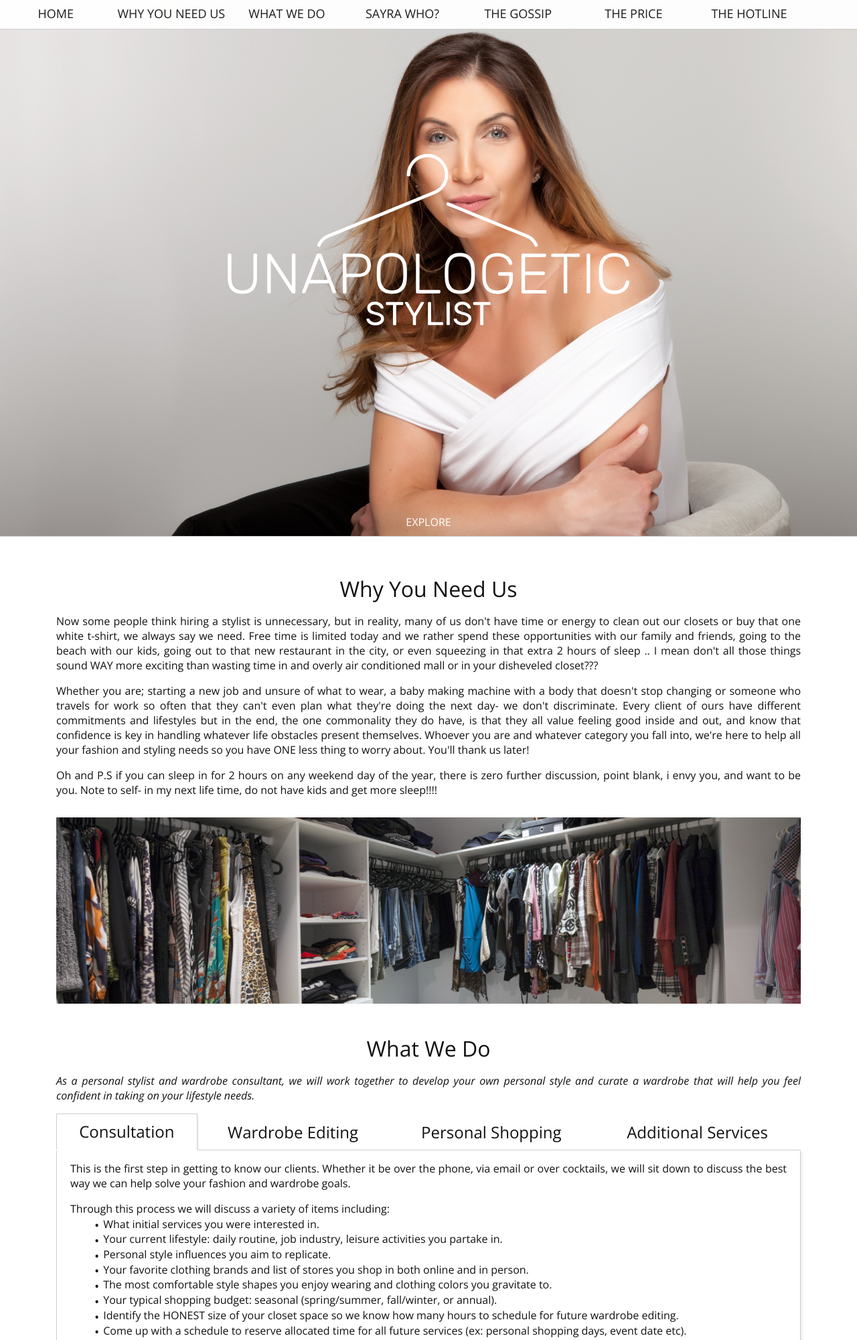
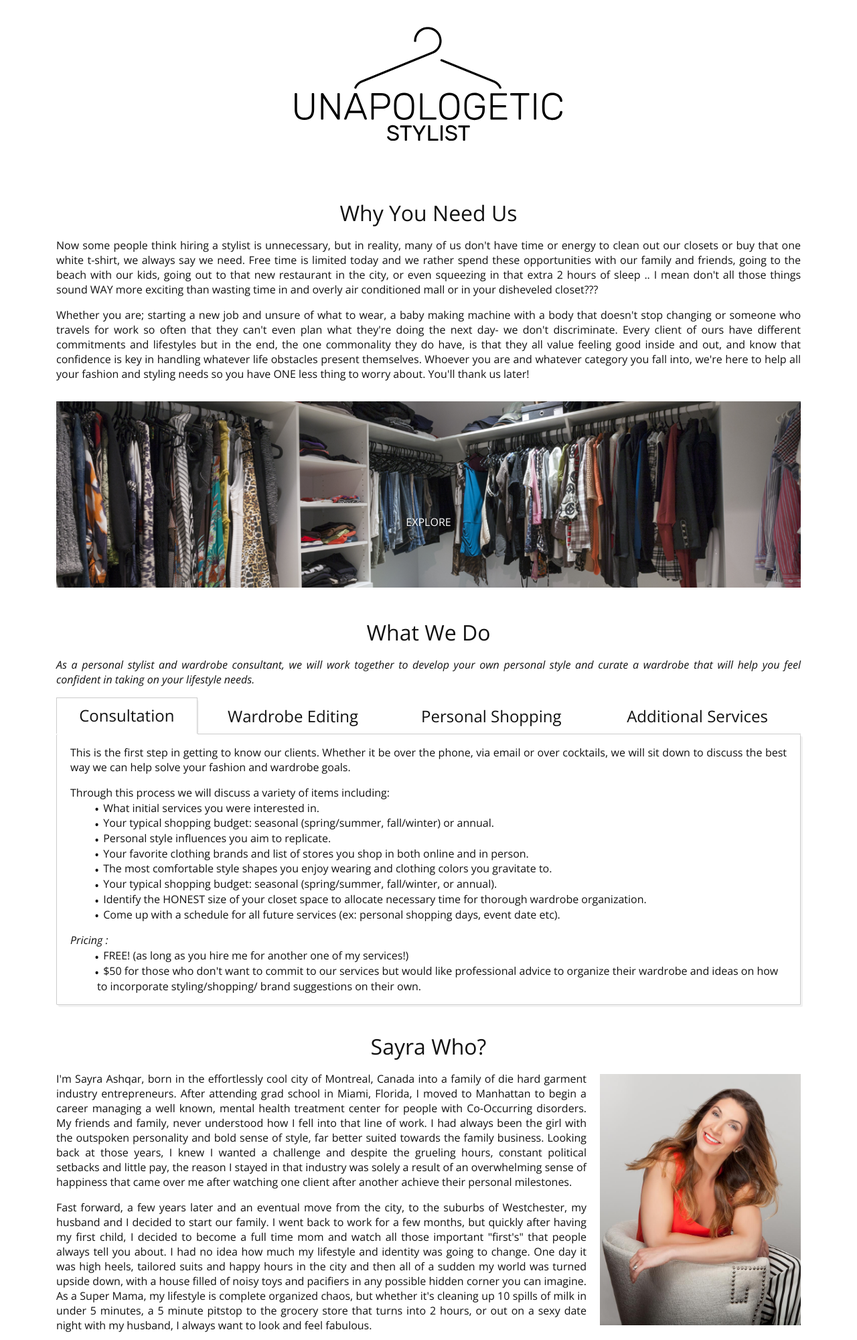
Before and after one commit to g-harel/g-harel.github-io, a PHP site: page /Sayra/index.html in a window 1280 px wide. Shown: the top 2000 px of the page at 67% size. Run offline with PHP 8.4, Linux system fonts and the light colour scheme.

Commit message:
recent copy edit + mobile css

```diff
--- a/Sayra/index.html
+++ b/Sayra/index.html
@@ -1,6 +1,7 @@
 <!DOCTYPE html>
 <head>
-    <title>Sayra Asqar</title>
+    <title>Sayra Ashqar</title>
+    <meta name=”description” content=”TODO--160chars” />
     <link href="https://fonts.googleapis.com/css?family=Open+Sans:300,300i,400,400i,600" rel="stylesheet">
     <link rel='stylesheet' href='style.css' />
     <script src='script.js'></script>
@@ -8,7 +9,7 @@
 <body>
     <div id="hero_banner">
         <div id="hero_elements">
-            <img id="logo_main" src="res/LogoW.svg" />
+            <img id="logo_main" src="res/LogoW.svg" alt="logo for Unapologetic Stylist" />
         </div>
         <div id="more">EXPLORE</div>
         <ul id="menu">
@@ -27,7 +28,6 @@
                 <h1>Why You Need Us</h1>
                 <p>Now some people think hiring a stylist is unnecessary, but in reality, many of us don't have time or energy to clean out our closets or buy that one white t-shirt, we always say we need. Free time is limited today and we rather spend these opportunities with our family and friends, going to the beach with our kids, going out to that new restaurant in the city, or even squeezing in that extra 2 hours of sleep .. I mean don't all those things sound WAY more exciting than wasting time in and overly air conditioned mall or in your disheveled closet???</p>
                 <p>Whether you are; starting a new job and unsure of what to wear, a baby making machine with a body that doesn't stop changing or someone who travels for work so often that they can't even plan what they're doing the next day- we don't discriminate. Every client of ours have different commitments and lifestyles but in the end, the one commonality they do have, is that they all value feeling good inside and out, and know that confidence is key in handling whatever life obstacles present themselves. Whoever you are and whatever category you fall into, we're here to help all your fashion and styling needs so you have ONE less thing to worry about. You'll thank us later!</p>
-                <p>Oh and P.S if you can sleep in for 2 hours on any weekend day of the year, there is zero further discussion, point blank, i envy you, and want to be you. Note to self- in my next life time, do not have kids and get more sleep!!!!</p>
             </div>
             <img src="./res/wardrobe2.png" style="padding:0px;width:calc(100% - 40px);margin:0px;">
             <div class="blocks">
@@ -50,13 +50,13 @@
                             <p>Through this process we will discuss a variety of items including:
                                 <ul style="text-align:left;margin-top:-15px;">
                                     <li>What initial services you were interested in.</li>
-                                    <li>Your current lifestyle: daily routine, job industry, leisure activities you partake in.</li>
+                                    <li>Your typical shopping budget: seasonal (spring/summer, fall/winter) or annual.</li>
                                     <li>Personal style influences you aim to replicate.</li>
                                     <li>Your favorite clothing brands and list of stores you shop in both online and in person.</li>
                                     <li>The most comfortable style shapes you enjoy wearing and clothing colors you gravitate to.</li>
                                     <li>Your typical shopping budget: seasonal (spring/summer, fall/winter, or annual).</li>
-                                    <li>Identify the HONEST size of your closet space so we know how many hours to schedule for future wardrobe editing.</li>
-                                    <li>Come up with a schedule to reserve allocated time for all future services (ex: personal shopping days, event date etc).</li>
+                                    <li>Identify the HONEST size of your closet space to allocate necessary time for thorough wardrobe organization.</li>
+                                    <li>Come up with a schedule for all future services (ex: personal shopping days, event date etc).</li>
                                 </ul>
                             </p>
                             <p><i>Pricing :</i>
@@ -67,14 +67,14 @@
                             </p>
                         </div>
                         <div>
-                            <p>This is really the FUN part of my job, where I get to hang out with you in your closet. I won't lie, some people find this very daunting but I see it as a chance to really understand my client's lifestyle. Together we will go through ALL of your clothing and decide what pieces are the keepers, tossers and the unknown treasures you had no clue you had. Then we will create a list of what essential pieces we will need to focus on to complete your existing wardrobe.</p>
+                            <p>This is really the FUN part of my job, where I get to hang out with you in your closet. I won't lie, some people find this very daunting but it's an essential step in trying to understand our client's lifestyles. Together we will go through ALL of your clothing and decide what pieces are the keepers, tossers and the unknown treasures you had no clue you had. Then we will create a list of what essential pieces we will need to focus on to complete your existing wardrobe.</p>
                             <p>Wardrobe editing involves several factors and requires several hours, depending on the size and space you store your clothes. Whether you are a compulsive purger or an emotional hoarder, we'll organize your closet and I'll try my best to help you through that mid life crisis moment, when you realize that some things are just better off being laid to rest, permanently!</p>
                             <p>Once the process is finished, you will have:
                                 <ul style="text-align:left;margin-top:-15px;">
-                                    <li>An organized wardrobe space, with clothing grouped by function to easily grab on the go.</li>
+                                    <li>An organized wardrobe space, with clothing grouped by function for easy grab and go.</li>
                                     <li>Eliminated all outdated pieces (clothing and accessories) that are NEVER making a comeback.</li>
                                     <li>New outfits created with the remaining kept items.</li>
-                                    <li>A created "wish list" of items you can buy to complete the holes in your new wardrobe according to your style goals. We'll also provide you with some suggested trend options, you might want to try, given the existing and upcoming season.</li>
+                                    <li>A created "wish list" of items you can buy to complete the holes in your new wardrobe according to your style goals.</li>
                                     <li>We'll also provide you with some suggested trend options, you might want to explore, given the existing and upcoming seasons.</li>
                                 </ul>
                             </p>
@@ -87,16 +87,15 @@
                             </p>
                         </div>
                         <div>
-                            <p>Personal shopping is one of our specialty services. No matter what your shopping habits are; whether you prefer to shop together one on one, feel more comfortable trying on items in your home, or a Super Mama juggling multiple schedules, we will come up with the best and most convenient plan to get you the "goods."</p>
-                            <p>No matter what method of shopping you prefer, you will have:
+                            <p>Personal shopping is one of our specialty services. No matter what your shopping habits are; whether you prefer to shop together one on one, feel more comfortable trying on items in your home, or juggling Super Mama multiple schedules with little time to waste, we will come up with the best and most convenient plan to get you the "goods."</p>
+                            <p>Based on your preferred method of shopping, you will have:
                                 <ul style="text-align:left;margin-top:-15px;">
                                     <li>Personalized curated pieces grouped by style and seize selected for you beforehand.</li>
                                     <li>All "wish list" items picked out and ready to try.</li>
                                     <li>A list of full outfits including matching accessories based on all new and older pieces in your existing closet.</li>
-                                    <li>Suggested pieces, we think are worth a try on if you want to go even further into the 2.0 fashionista world.</li>
+                                    <li>Suggested pieces, worth a try on to take your look to the next level.</li>
                                 </ul>
                             </p>
-                            <p><b>Trust us on this one- once you see how much easier it is having someone do the shopping for you, knowing your preferences and tastes beforehand, you might never want to waste your stress, shopping for yourself alone again.</b></p>
                             <p><i>Pricing :</i>
                                 <ul style="text-align:left;margin-top:-15px;">
                                     <li>$450 (up to 5 hours of organization)</li>
@@ -106,17 +105,17 @@
                             </p>
                         </div>
                         <div>
-                            <p>For those OCD types, who don't need wardrobe editing help, we have other services that might be better suited to you, including; seasonal wardrobe updating (fall/winter, spring/summer), special event styling (weddings/formal/graduation etc) and holiday styling packing.</p>
-                            <p><b>Seasonal Wardrobe Updating</b> help keep our clients looking polished and up to current throughout the trending seasons.
+                            <p>For those OCD types, who don't need wardrobe editing help, we have other services that might be better suited to you, including; seasonal wardrobe updating (fall/winter, spring/summer), special event styling (weddings/formal/graduation etc) as well as a holiday styling package.</p>
+                            <p><b>Seasonal Wardrobe Updating</b> helps to keep our clients looking polished and up to speed with the current trending seasons.
                                 <ul style="text-align:left;margin-top:-15px;">
                                     <li>We will update your wardrobe with the industry's "go-to" pieces that will take you into the new season.</li>
                                     <li>We will make sure to stick with the stores and brands you have become most comfortable with.</li>
+                                    <li>Created outfits based on new purchases, building on what you already have from previous seasons.</li>
                                     <li>Suggest new designer items, we think you might want to try.</li>
-                                    <li>Created outfits based on new purchases, building on what you already have from previous seasons.</li>
                                 </ul>
                             </p>
                             <p><b>Special Event Styling Weddings/Graduation/Formal Events etc.</b> can also be arranged for our clients who want shake things up and are unsure of what to wear for a particular themed party. Whether you want to buy yourself a whole new outfit, or choose to update one from your exiting wardrobe, we'll make sure you look fabulous and truly timeless for that special occasion.<br/>** hair and makeup suggestions can be provided and use of our in-house stylists are available with inquiry.</p>
-                            <p><b>Holiday styling package</b> are available as well. No matter where you are headed, we will get that wardrobe organized so you have one less person in your family to pack for. We will help you create and easy wardrobe to select from based on the location of your trip,  the current trends suited to the climate and take into consideration what will be the most comfortable to wear during all those planned activities. Included in this service is a "go-to style guide" that you will be able to take and refer back to during your holiday, allowing for a easy and stress free dressing.</p>
+                            <p>A <b>Holiday styling package</b> is available as well.No matter where you are headed, we will get that wardrobe organized so you have one less person in your family to pack for. We will help you create and easy wardrobe to select from based on the location of your trip,  the current trends suited to the climate and take into consideration what will be the most comfortable to wear during all those planned activities. Included in this service is a "go-to style guide" that you will be able to take and refer back to during your holiday, allowing for a easy and stress free dressing.</p>
                             <p><i>Pricing :</i>
                                 <ul style="text-align:left;margin-top:-15px;">
                                     <li>$150/hr shopping with the client in store.</li>
@@ -132,10 +131,10 @@
             </div>
             <div class="blocks">
                 <h1>Sayra Who?</h1>
-                <img id="aboutme" src="res/red.jpg" alt="portrait in red"/>
+                <img id="aboutme" src="res/red.jpg" alt="portrait of Sayra Ashqar from unapologetic stylist in a red dress"/>
                 <p>I'm Sayra Ashqar, born in the effortlessly cool city of Montreal, Canada into a family of die hard garment industry entrepreneurs. After attending grad school in Miami, Florida, I moved to Manhattan to begin a career managing a well known, mental health treatment center for people with Co-Occurring disorders. My friends and family, never understood how I fell into that line of work. I had always been the girl with the outspoken personality and bold sense of style, far better suited towards the family business. Looking back at those years, I knew I wanted a challenge and despite the grueling hours, constant political setbacks and little pay, the reason I stayed in that industry was solely a result of an overwhelming sense of happiness that came over me after watching one client after another achieve their personal milestones.</p>
-                <p>Fast forward, a few years later and an eventual move from the city, to the suburbs of Westchester, my husband and I decided to start our family. I went back to work for a few months, but quickly after having my first child, I decided to become a full time mom and watch all those important "first's" that people always tell you about. I had no idea how much my lifestyle and identity was going to change. One day it was high heels, tailored suits and happy hours in the city and then all of a sudden my world was turned upside down, with a house filled of noisy toys and pacifiers in any possible hidden corner you can imagine. As a super mom, my lifestyle is complete organized chaos, but whether it's cleaning up 10 spills of milk in under 5 minutes, a 5 minute pitstop to the grocery store that turns into 2 hours, or out on a sexy date night with my husband, I always want to look and feel fabulous.</p>
-                <p>I created Unapologetic Stylist, after realizing that many of us lose ourselves or stop prioritizing our sense of style after having made major life transitions. I get it, we're all trying to be our best, constantly balancing multiple duties between our personal and professional lives. It's always going to be complicated and messy but you on the other hand, don't have to be nor should your wardrobe.</p>
+                <p>Fast forward, a few years later and an eventual move from the city, to the suburbs of Westchester, my husband and I decided to start our family. I went back to work for a few months, but quickly after having my first child, I decided to become a full time mom and watch all those important "first's" that people always tell you about. I had no idea how much my lifestyle and identity was going to change. One day it was high heels, tailored suits and happy hours in the city and then all of a sudden my world was turned upside down, with a house filled of noisy toys and pacifiers in any possible hidden corner you can imagine. As a Super Mama, my lifestyle is complete organized chaos, but whether it's cleaning up 10 spills of milk in under 5 minutes, a 5 minute pitstop to the grocery store that turns into 2 hours, or out on a sexy date night with my husband, I always want to look and feel fabulous.</p>
+                <p>I created Unapologetic Stylist, after realizing that many of us go through similar life transitions and lose ourselves or stop prioritizing our sense of style as a result. Sometimes it's inevitable, while we try balancing multiple duties between our personal and professional lives. Life just gets complicated and messy but let's just be honest here- it's way easier to deal with crap when you don't look like it yourself!</p>
             </div>
             <img src="./res/store2.png" style="padding:0px;width:calc(100% - 40px);margin:0px;">
             <div class="blocks">
@@ -196,7 +195,7 @@
                         <td>Selection of pieces for new season. <br/>Complete look suggestions based on existing wardrobe and new items.</td>
                         <td>In-person or Remote</td>
                         <td>$150/hour in person<br/>$300 remote<br/>$400 delivery and return.</td>
-                        <td>$400 in-house wardrobe inventory and seasonal updates for 1 year (s/s, f/w)</td>
+                        <td>$600 in-house wardrobe inventory and seasonal updates for 1 year (s/s, f/w)</td>
                     </tr>
                     <tr>
                         <td>Special Event Styling</td>
--- a/Sayra/script.js
+++ b/Sayra/script.js
@@ -3,7 +3,7 @@ document.addEventListener("DOMContentLoaded", function() {
 
     // fade in menu
     setTimeout(function() {
-        document.getElementById('menu').style.opacity = 0.95;
+        document.getElementById('menu').style.opacity = 1;
     }, 0);
 
     // scrolls to the begining of content
--- a/Sayra/style.css
+++ b/Sayra/style.css
@@ -1,5 +1,28 @@
 * {
     font-family: "Open Sans";
+}
+
+div, p, a, li, td { -webkit-text-size-adjust:none; }
+
+@media (max-device-width: 1025px) {
+    #menu {
+        display: none !important;
+    }
+    #hero_banner {
+        height: 240px !important;
+    }
+    body {
+        background: #fff !important;
+        background-size: 100% auto !important;
+    }
+    #logo_main {
+        filter: invert(100%);
+        width: 400px !important;
+        padding-top: 40px;
+    }
+    #content {
+        border: none !important;
+    }
 }
 
 html, body {
@@ -10,8 +33,9 @@ html, body {
 }
 
 body {
-    background: url(res/full.jpg) no-repeat center center fixed;
+    background: url(res/full.jpg) #fff center 50% no-repeat;
     background-size: cover;
+    min-width: 1000px;
 }
 
 table {
@@ -31,6 +55,7 @@ h2 {
 
 p {
     text-align: justify;
+    font-size:16px !important;
 }
 
 td h2 {
@@ -40,6 +65,7 @@ td h2 {
 li {
     text-align: left;
     list-style: none;
+    font-size:16px !important;
 }
 
 #content li:before {
@@ -121,7 +147,7 @@ li {
 
 #menu {
     opacity: 0;
-    transition: opacity 1s ease-in-out;
+    transition: opacity 0.5s ease-in-out;
     background-color: white;
     border-bottom: 1px solid #ccc;
     min-width: 1000px;
@@ -141,7 +167,7 @@ li {
     opacity: 0.1;
 }
 
-@media (max-width: 1239px) {
+@media (max-width: 1117px) {
   #menu {
     padding: 0;
   }
@@ -150,6 +176,7 @@ li {
 #more {
     text-align: center;
     position: absolute;
+    min-width: 1000px;
     padding: 10px 0;
     cursor: pointer;
     color: white;
@@ -162,7 +189,7 @@ li {
     border: 1px solid #ccc;*/
     border-radius: 2px;
     margin: 0 auto;
-    width: 95%;
+    width: 100%;
 }
 
 #content {
```
